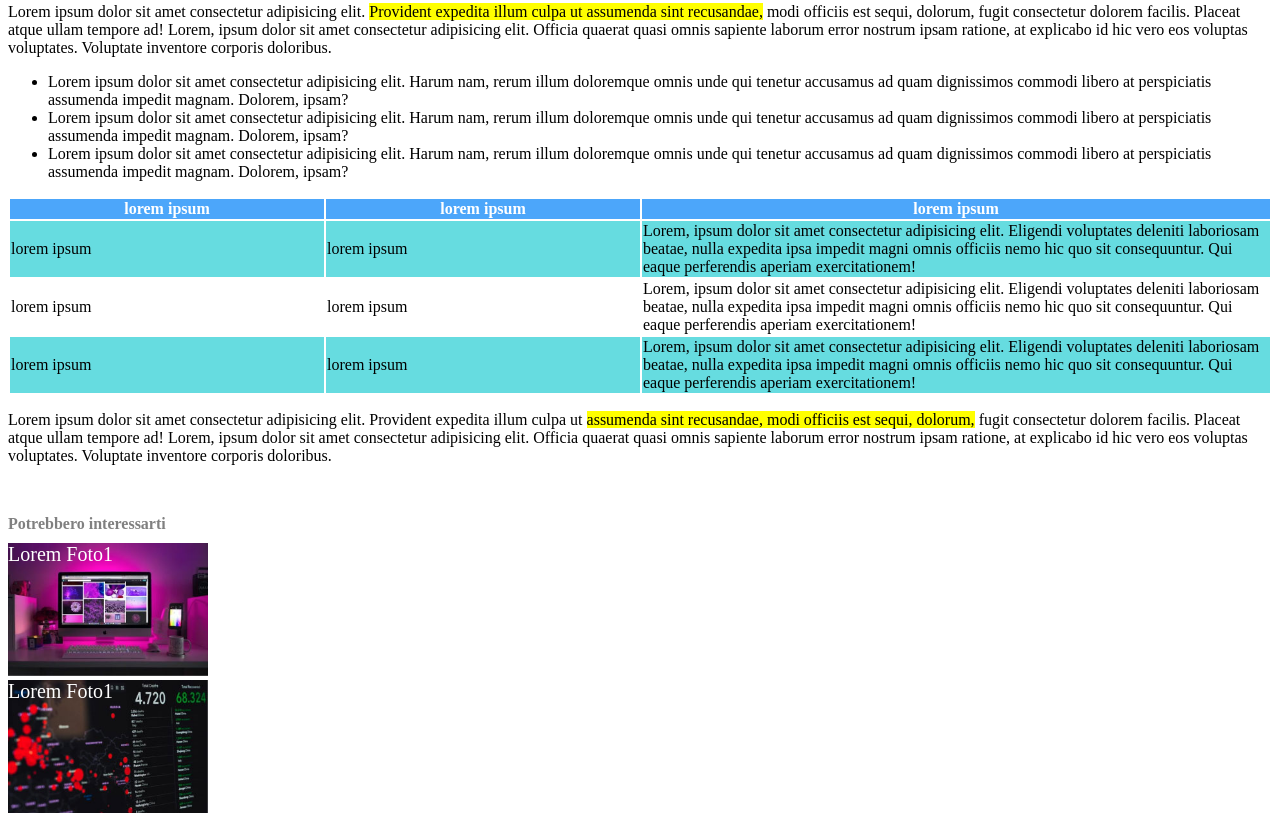
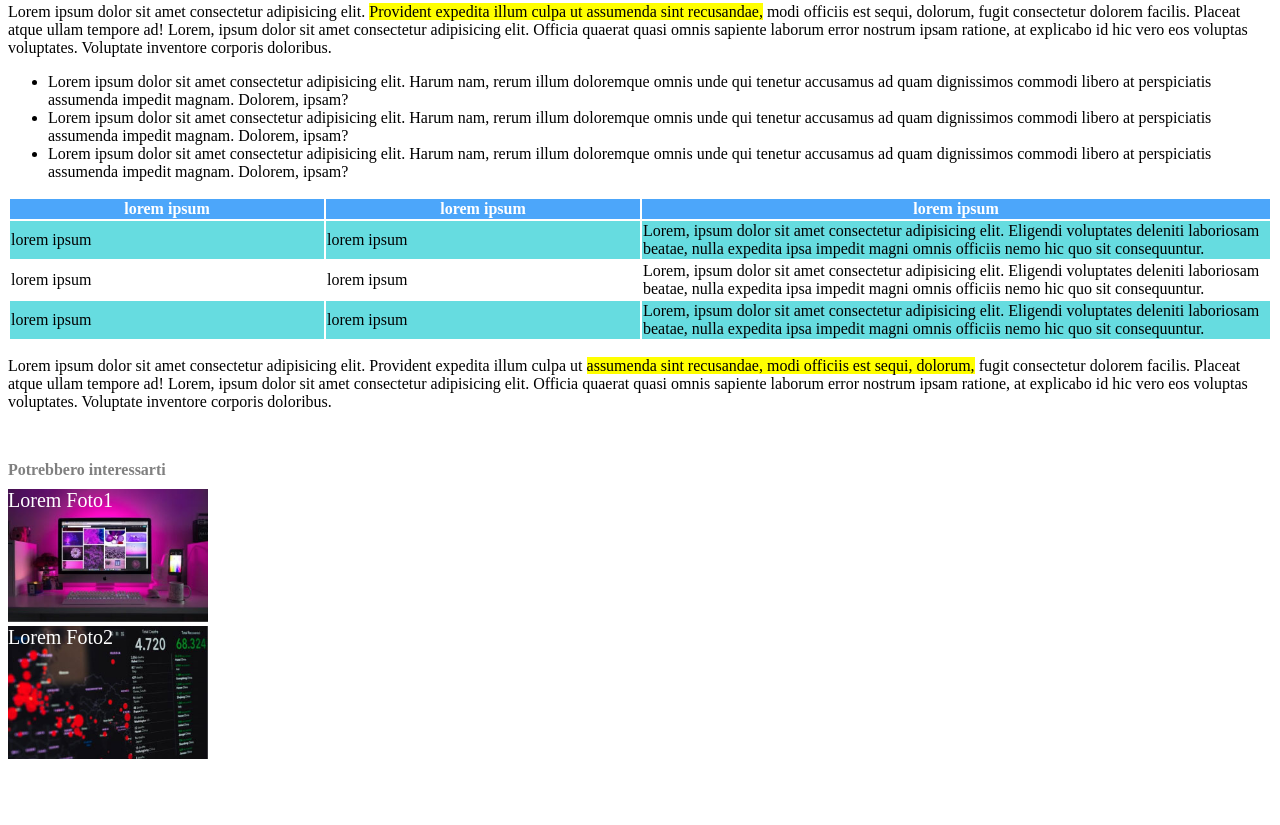
Before and after one commit to LorenzoAndreotti114/html-css-booleaner, a plain HTML site: page index.html in a window 1280 px wide. Shown: the part 528-1353 px from the top of the page. After the commit the page ends 1299 px from the top, so only its background shows below. Drawn offline with Linux system fonts and the light colour scheme.

Commit message:
bug fixing

```diff
--- a/index.html
+++ b/index.html
@@ -112,19 +112,19 @@
                 <tr class="Blue-Background-Color">
                     <td>lorem ipsum</td>
                     <td>lorem ipsum</td>
-                    <td>Lorem, ipsum dolor sit amet consectetur adipisicing elit. Eligendi voluptates deleniti laboriosam beatae, nulla expedita ipsa impedit magni omnis officiis nemo hic quo sit consequuntur. Qui eaque perferendis aperiam exercitationem!</td>
+                    <td>Lorem, ipsum dolor sit amet consectetur adipisicing elit. Eligendi voluptates deleniti laboriosam beatae, nulla expedita ipsa impedit magni omnis officiis nemo hic quo sit consequuntur.</td>
                 </tr>
 
                 <tr>
                     <td>lorem ipsum</td>
                     <td>lorem ipsum</td>
-                    <td>Lorem, ipsum dolor sit amet consectetur adipisicing elit. Eligendi voluptates deleniti laboriosam beatae, nulla expedita ipsa impedit magni omnis officiis nemo hic quo sit consequuntur. Qui eaque perferendis aperiam exercitationem!</td>
+                    <td>Lorem, ipsum dolor sit amet consectetur adipisicing elit. Eligendi voluptates deleniti laboriosam beatae, nulla expedita ipsa impedit magni omnis officiis nemo hic quo sit consequuntur.</td>
                 </tr>
 
                 <tr class="Blue-Background-Color">
                     <td>lorem ipsum</td>
                     <td>lorem ipsum</td>
-                    <td>Lorem, ipsum dolor sit amet consectetur adipisicing elit. Eligendi voluptates deleniti laboriosam beatae, nulla expedita ipsa impedit magni omnis officiis nemo hic quo sit consequuntur. Qui eaque perferendis aperiam exercitationem!</td>
+                    <td>Lorem, ipsum dolor sit amet consectetur adipisicing elit. Eligendi voluptates deleniti laboriosam beatae, nulla expedita ipsa impedit magni omnis officiis nemo hic quo sit consequuntur.</td>
                 </tr>
 
             </tbody>
@@ -163,7 +163,8 @@
         </div>
 
         <div>
-            <span class="Text-Photo-Footer">Lorem Foto1</span>
+
+            <span class="Text-Photo-Footer">Lorem Foto2</span>
             <img class="Footer-Img2" src="img/graph.jpg" alt="footer foto grafico">
 
         </div>
```
